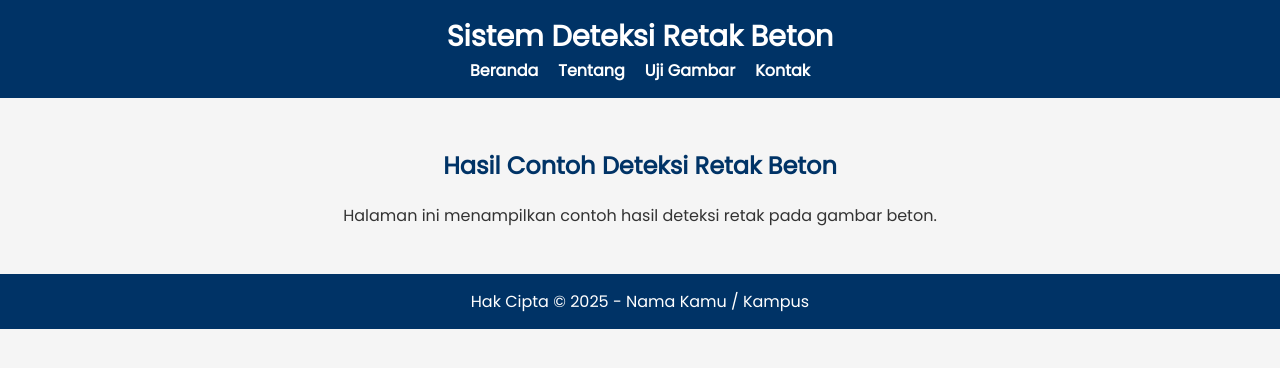
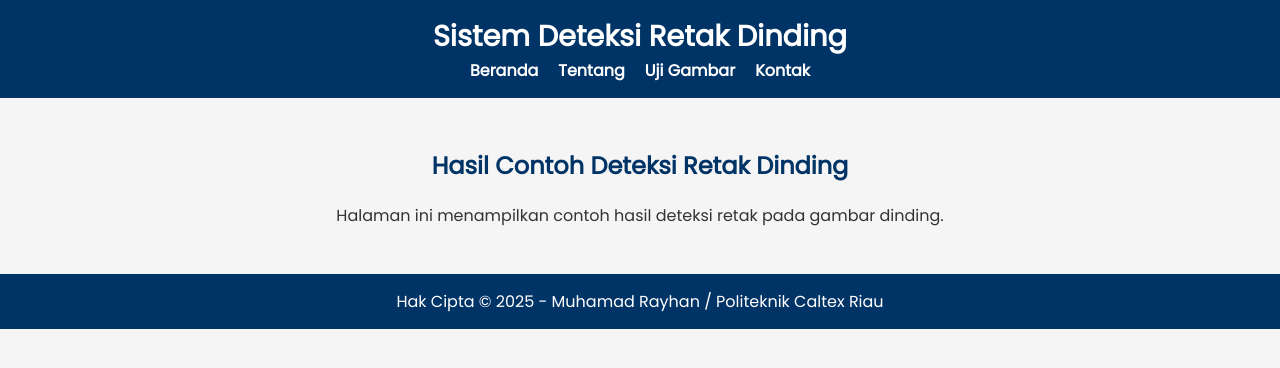
Before and after one commit to Rayhanlawrence/Wall-Crack-Detection, a Flask app: page /hasil-contoh in a window 1280 px wide. Shown: the top 368 px of the page. Run offline with Flask 3, Linux system fonts and the light colour scheme.

Commit message:
Update Project

```diff
--- a/templates/base.html
+++ b/templates/base.html
@@ -3,13 +3,13 @@
 <head>
     <meta charset="UTF-8" />
     <meta name="viewport" content="width=device-width, initial-scale=1" />
-    <title>{% block title %}Sistem Deteksi Retak Beton{% endblock %}</title>
+    <title>{% block title %}Sistem Deteksi Retak Dinding{% endblock %}</title>
     <link href="https://fonts.googleapis.com/css2?family=Poppins&display=swap" rel="stylesheet" />
     <link rel="stylesheet" href="{{ url_for('static', filename='styles.css') }}" />
 </head>
 <body style="font-family: 'Poppins', sans-serif;">
     <header>
-        <div class="logo">Sistem Deteksi Retak Beton</div>
+        <div class="logo">Sistem Deteksi Retak Dinding</div>
         <nav>
         <ul>
             <li><a href="{{ url_for('index') }}">Beranda</a></li>
@@ -26,7 +26,7 @@
     </main>
 
     <footer>
-        Hak Cipta © 2025 - Nama Kamu / Kampus
+        Hak Cipta © 2025 - Muhamad Rayhan / Politeknik Caltex Riau
     </footer>
 </body>
 </html>
--- a/templates/hasil_contoh.html
+++ b/templates/hasil_contoh.html
@@ -1,11 +1,11 @@
 {% extends "base.html" %}
 
-{% block title %}Hasil Contoh - Sistem Deteksi Retak Beton{% endblock %}
+{% block title %}Hasil Contoh - Sistem Deteksi Retak Dinding{% endblock %}
 
 {% block content %}
 <div class="hasil-contoh-container">
-    <h2>Hasil Contoh Deteksi Retak Beton</h2>
-    <p>Halaman ini menampilkan contoh hasil deteksi retak pada gambar beton.</p>
+    <h2>Hasil Contoh Deteksi Retak Dinding</h2>
+    <p>Halaman ini menampilkan contoh hasil deteksi retak pada gambar dinding.</p>
     <!-- Tambahkan konten contoh hasil deteksi di sini -->
 </div>
 {% endblock %}
--- a/templates/index.html
+++ b/templates/index.html
@@ -1,10 +1,10 @@
 {% extends "base.html" %}
 
-{% block title %}Beranda - Sistem Deteksi Retak Beton{% endblock %}
+{% block title %}Beranda - Sistem Deteksi Retak Dinding{% endblock %}
 
 {% block content %}
 <section class="hero">
-    <h1>🔍 Deteksi Retak pada Permukaan Beton secara Otomatis</h1>
+    <h1>🔍 Deteksi Retak pada Permukaan Dinding secara Otomatis</h1>
     <p>🧠 Didukung oleh Deep Learning (CNN Model)</p>
     <div class="buttons">
         <a href="{{ url_for('uji_gambar') }}" class="btn">Upload Gambar</a>
--- a/templates/kontak.html
+++ b/templates/kontak.html
@@ -1,6 +1,6 @@
 {% extends "base.html" %}
 
-{% block title %}Kontak - Sistem Deteksi Retak Beton{% endblock %}
+{% block title %}Kontak - Sistem Deteksi Retak Dinding{% endblock %}
 
 {% block content %}
 <h2>Kontak</h2>
--- a/templates/tentang.html
+++ b/templates/tentang.html
@@ -1,6 +1,6 @@
 {% extends "base.html" %}
 
-{% block title %}Tentang - Sistem Deteksi Retak Beton{% endblock %}
+{% block title %}Tentang - Sistem Deteksi Retak Dinding{% endblock %}
 
 {% block content %}
 <h2>Tentang Proyek</h2>
@@ -17,7 +17,7 @@
 
 <h3>Cara Kerja Model</h3>
 <ul>
-    <li>Training: Melatih model CNN menggunakan dataset retak beton.</li>
+    <li>Training: Melatih model CNN menggunakan dataset retak dinding.</li>
     <li>Testing: Menguji model dengan gambar baru untuk mendeteksi retak.</li>
     <li>Thresholding: Menentukan ambang batas untuk klasifikasi retak atau tidak.</li>
 </ul>
--- a/templates/uji_gambar.html
+++ b/templates/uji_gambar.html
@@ -1,10 +1,10 @@
 {% extends "base.html" %}
 
-{% block title %}Uji Gambar - Sistem Deteksi Retak Beton{% endblock %}
+{% block title %}Uji Gambar - Sistem Deteksi Retak Dinding{% endblock %}
 
 {% block content %}
 <div class="uji-gambar-container">
-    <h2>Upload Gambar Beton untuk Deteksi Retakan</h2>
+    <h2>Upload Gambar Dinding untuk Deteksi Retakan</h2>
 
     <form method="POST" enctype="multipart/form-data" class="upload-form" style="text-align: center;">
         <label for="image">Pilih File (.jpg/.png):</label><br/>
```
